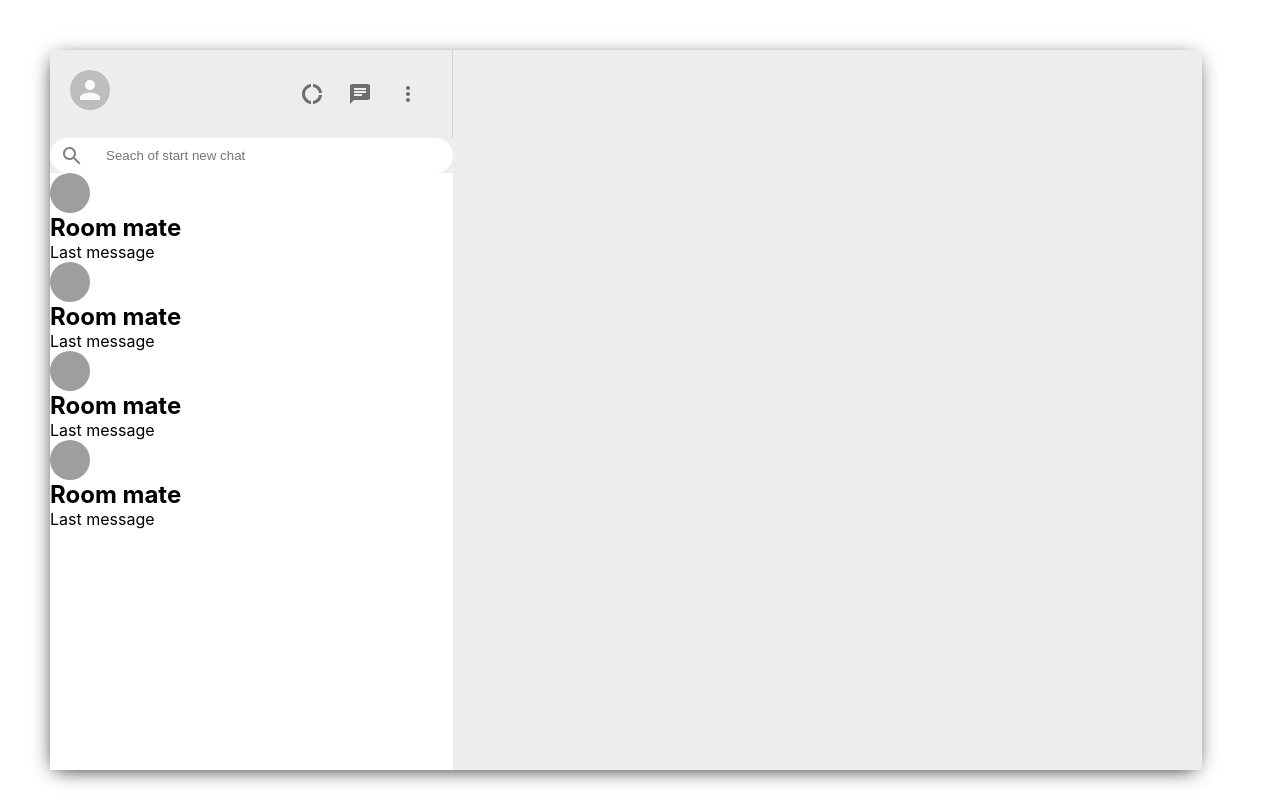
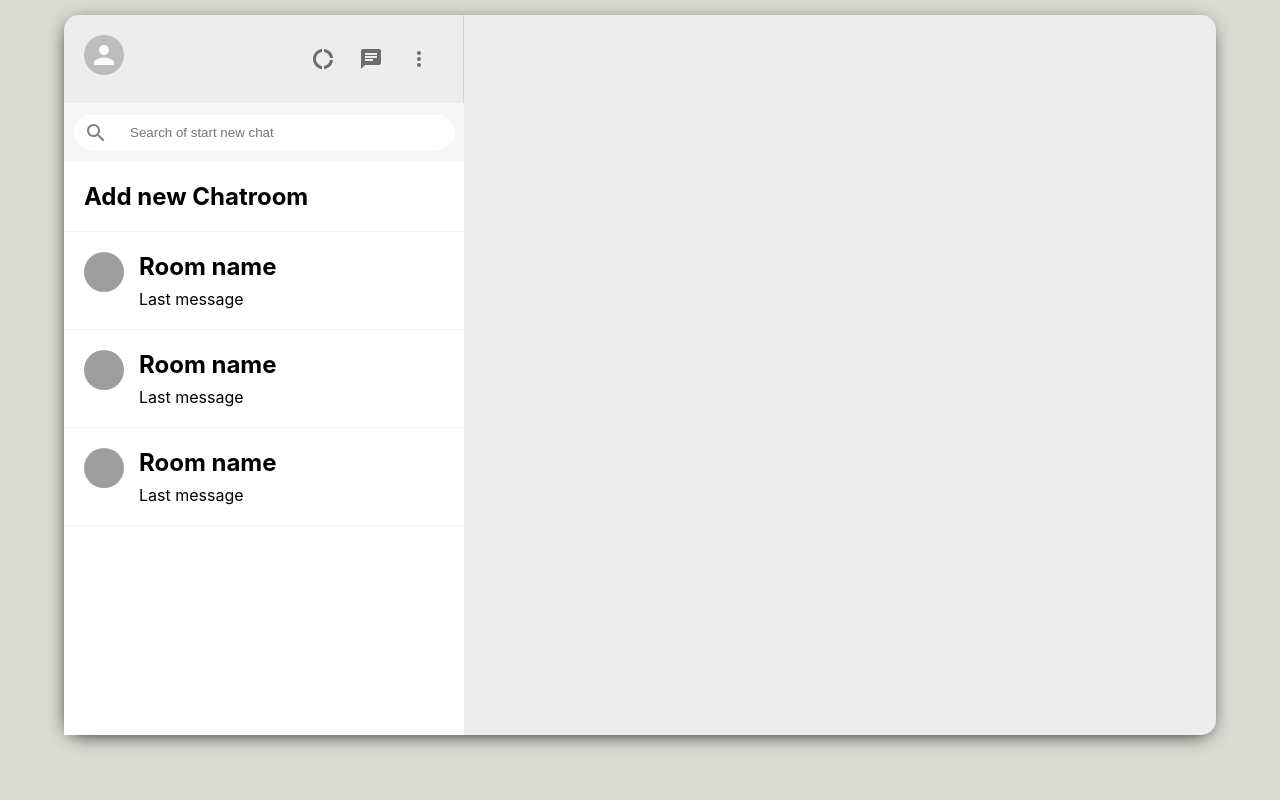
Before and after one commit to cuongoo1752/ChatSapp-Application, a React (Create React App) app in the folder chatsapp/: page / in a window 1280 px wide. Built offline with nearby package versions, Linux system fonts and the light colour scheme; grey boxes are pictures that could not be loaded.

Commit message:
Sửa và thêm một số style cho phần khung

```diff
--- a/chatsapp/src/App.css
+++ b/chatsapp/src/App.css
@@ -1,16 +1,16 @@
-.app{
+.app {
 	display: grid;
 	place-items: center;
 	background-color: #dadbd3;
 	height: 100vh;
 }
 
-.app__body{
-  display:flex;
+.app__body {
+	display: flex;
 	background-color: #ededed;
-  margin-top:50px;
-  margin-left:50px;
+	margin-top: -50px;
 	height: 90vh;
   width: 90vw;
+  border-radius: 15px;
 	box-shadow: -1px 4px 20px -6px black;
 }
--- a/chatsapp/src/App.js
+++ b/chatsapp/src/App.js
@@ -5,7 +5,7 @@
 function App() {
   return (
     //BEM naming convention
-    <div className="App">
+    <div className="app">
 
       <div className="app__body">
         <Sidebar />
--- a/chatsapp/src/Sidebar.css
+++ b/chatsapp/src/Sidebar.css
@@ -2,7 +2,7 @@
     display: flex;
     flex-direction: column;
     flex: 0.35;
-
+    max-width: 400px;
 }
 
 .sidebar__search{
@@ -25,6 +25,8 @@
 .sidebar__searchContainer > input {
     border: none;
     margin-left: 10px;
+    width: 100%;
+    outline-style: none;
 }
 
 .sidebar__searchContainer > .MuiSvgIcon-root{
--- a/chatsapp/src/Sidebar.js
+++ b/chatsapp/src/Sidebar.js
@@ -28,16 +28,16 @@
                 </div>
             </div>
 
-            <div className="sidebar__seach">
+            <div className="sidebar__search">
                 <div className='sidebar__searchContainer'>
                     <SearchOutLined/>
-                    <input placeholder="Seach of start new chat" type ="text"/>
+                    <input placeholder="Search of start new chat" type ="text"/>
                 </div>
 
             </div>
 
             <div className="sidebar__chats">
-                <SidebarChat />
+                <SidebarChat addNewChat />
                 <SidebarChat />
                 <SidebarChat />
                 <SidebarChat />
--- a/chatsapp/src/SidebarChat.css
+++ b/chatsapp/src/SidebarChat.css
@@ -0,0 +1,20 @@
+.sidebarChat {
+	display: flex;
+	padding: 20px;
+	cursor: pointer;
+	border-bottom: 1px solid #f6f6f6;
+	transition: 150ms ease-in-out;
+}
+
+.sidebarChat:hover {
+	background-color: #ebebeb;
+}
+
+.sidebarChat__info{
+    margin-left: 15px;
+}
+
+.sidebarChat__info > h2 {
+	font-size: 16;
+	margin-bottom: 8px;
+}
--- a/chatsapp/src/SidebarChat.js
+++ b/chatsapp/src/SidebarChat.js
@@ -1,19 +1,34 @@
-import React from 'react'
+import React, { useEffect, useState } from 'react'
 import { Avatar } from "@material-ui/core"
 import "./SidebarChat.css";
 
-function SidebarChat() {
+function SidebarChat({ addNewChat }) {
+    const [seed, setSeed] = useState('')
 
+    useEffect(() => {
+        setSeed(Math.round(Math.random() * 10000));
+    }, [])
 
-    return (
+    const createChat = () => {
+        const roomname = prompt("Enter name for new Chatroom");
+        if (roomname) {
+            // add chat room...
+        }
+    }
+
+    return !addNewChat ? (
         <div className="sidebarChat">
-            <Avatar src={`https://avatars.dicebear.com/api/male/.svg`}/>
+            <Avatar src={`https://avatars.dicebear.com/api/human/${seed}.svg`} />
             <div className="sidebarChat__info">
-                <h2>Room mate</h2>
+                <h2>Room name</h2>
                 <p>Last message</p>
             </div>
         </div>
-    )
+    ) : (
+            <div onClick={createChat} className="sidebarChat">
+                <h2>Add new Chatroom</h2>
+            </div>
+        )
 }
 
-export default SidebarChat
+export default SidebarChat;
```
Lines whose indentation alone changed are shown as unchanged.
